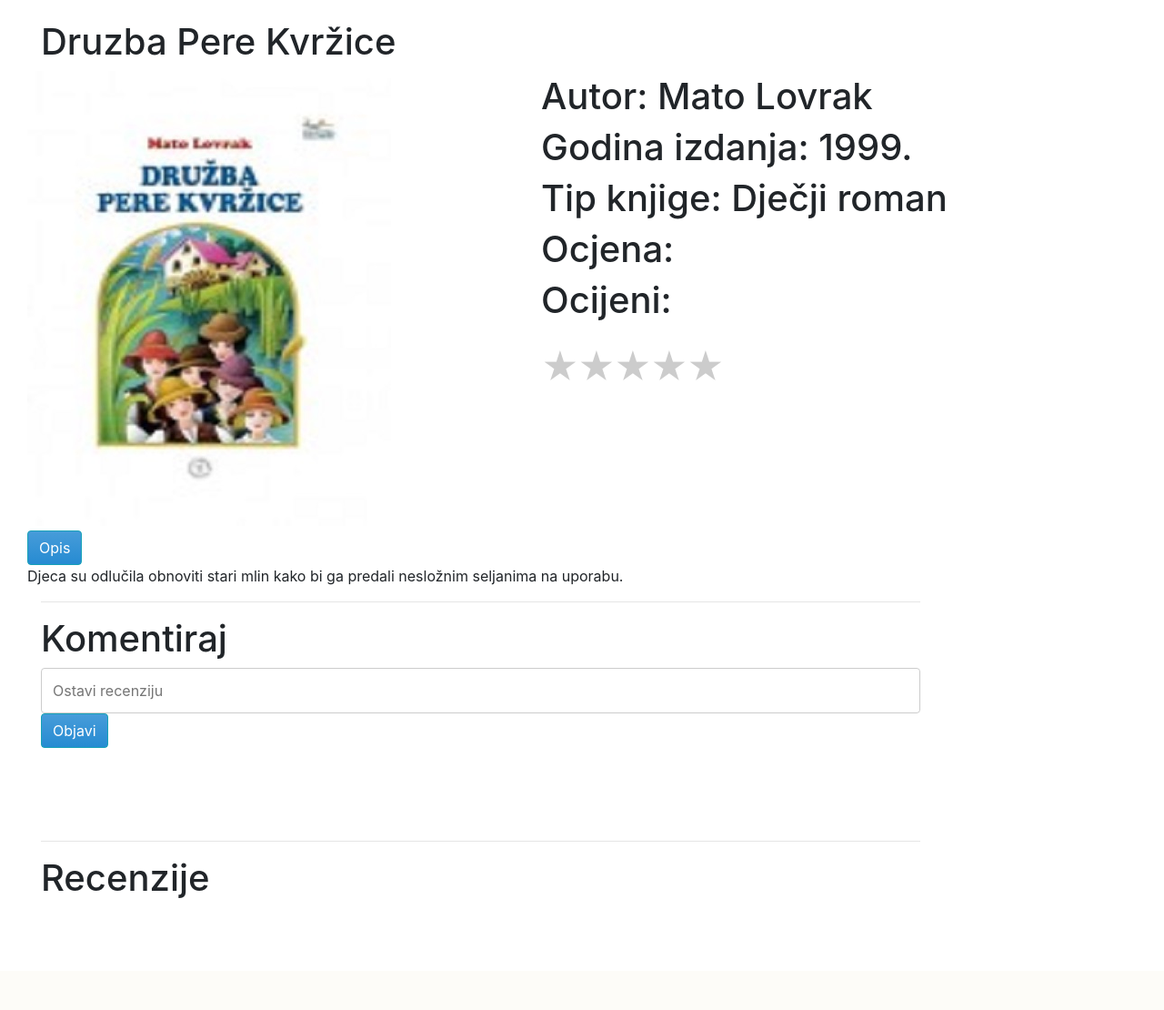
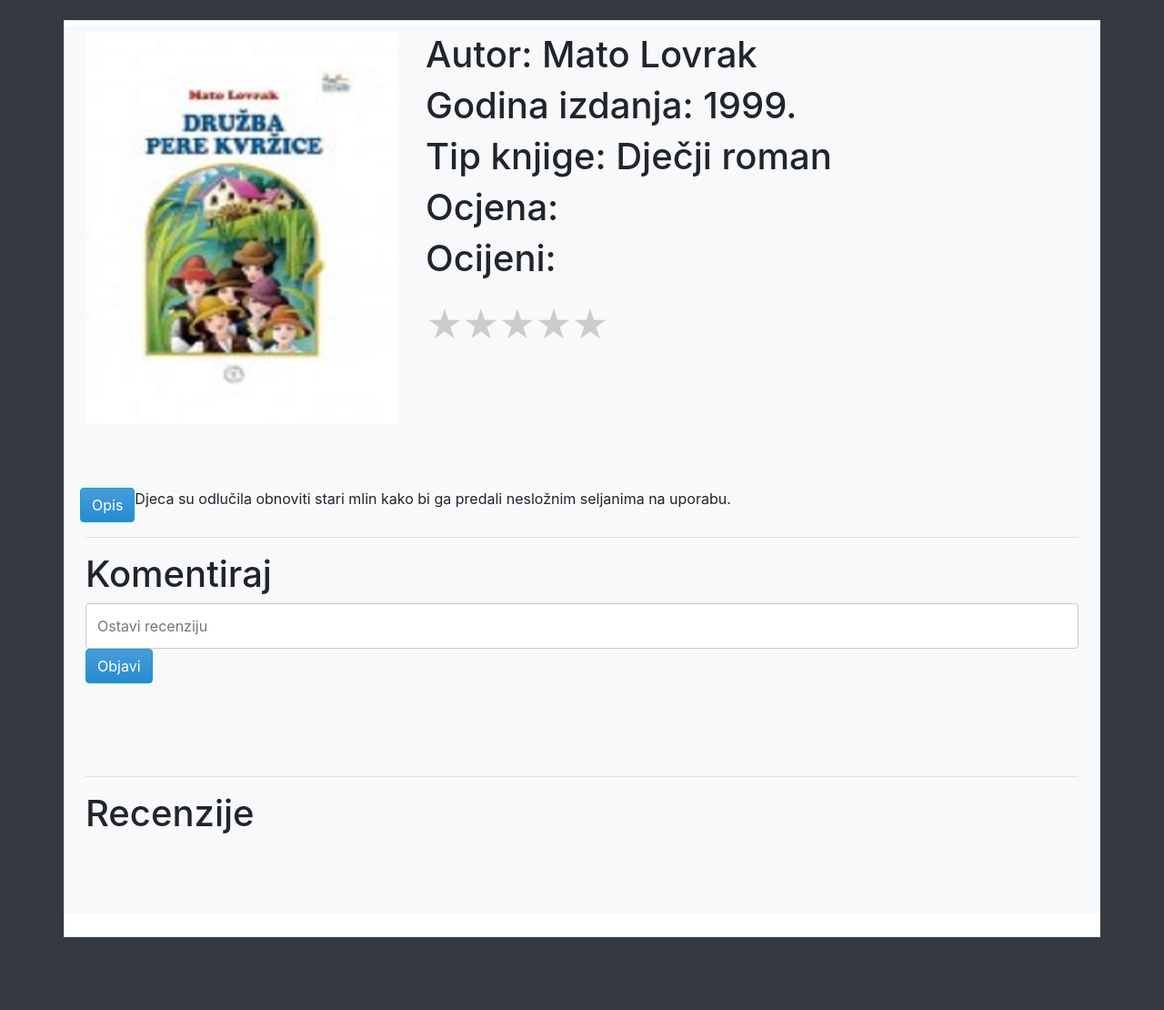
Before and after one commit to zlopy99/Korisnicka, a PHP site: page /knjiga.php?id=1 in a window 1280 px wide. Shown: the part 74-1184 px from the top of the page at 91% size. Before the commit the page ends 1061 px from the top, so only its background shows below. Run offline with PHP 8.4, Linux system fonts and the light colour scheme; some libraries are stand-ins or nearby versions.

Commit message:
Samo mala uređenja

```diff
--- a/knjiga.php
+++ b/knjiga.php
@@ -11,7 +11,6 @@
         //echo $txt_file->current();
 
         $dijelovi = explode(";", $txt_file->current());
-
         ?>
 <!doctype html>
 <html lang="en">
@@ -26,8 +25,8 @@
 
     <title>Recenzija knjiga</title>
   </head>
-<body>
-
+<body class="bg-dark">
+    <!--
     <div>
 
       <header>
@@ -35,31 +34,22 @@
       </header>
       <h1></h1>
     </div>
+-->
 
 
-<div class="knjiga">
-<div class="row">
-      <div class="knjiga">
-        <h1><?php echo $dijelovi[1]; ?></h1>
-        <img src="<?php echo $dijelovi[6]; ?>" alt="Error" class="kslika">
-
-
+<div class="container border mt-5 bg-white">
+  <div class="row bg-light p-2">
+    <div class="col-4">
+      <img src="<?php echo $dijelovi[6]; ?>" alt="Error" class="img-fluid mx-auto d-block">
     </div>
 
-      <div class="kinfo">
+    <div class="kinfo col-8 mt-0">
       <h1 class="kdata">Autor: <?php echo $dijelovi[2] ."<br>"; ?></h1>
-
-
       <h1 class="kdata">Godina izdanja: <?php echo $dijelovi[3] ."<br>"; ?></h1>
-
-
       <h1 class="kdata">Tip knjige: <?php echo $dijelovi[4]; ?></h1>
       <h1 class="kdata">Ocjena:</h1>
-
-
       <h1 class="ocijeni">Ocijeni:</h1>
       <div class="rate">
-
         <input type="radio" id="star5" name="rate" value="5" />
         <label for="star5" title="text">5 stars</label>
         <input type="radio" id="star4" name="rate" value="4" />
@@ -70,25 +60,16 @@
         <label for="star2" title="text">2 stars</label>
         <input type="radio" id="star1" name="rate" value="1" />
         <label for="star1" title="text">1 star</label>
-
+      </div>
     </div>
 
-
-
-
-
-      </div>
-
-      </div>
-      <div class="kgumbovi">
-
+    <div class="row px-4">
       <button type="button" class="btn btn-info" onclick="myFunction()">Opis</button>
-
       <div id="kopis">
         <?php echo $dijelovi[5] ."<br>"; ?>
       </div>
+    </div>
 
-        </div>
     <div class="col-md-12 kom">
       <hr>
       <h1 class="centertxt">Komentiraj</h1>
@@ -104,7 +85,7 @@
     </div>
     <div id="recenzije">
 
-
+  </div>
 </div>
 
 
```
Also changed, not shown: templates/frontpage.php (+6 -6 lines), templates/inc/login.php (+7 -3 lines). Lines whose indentation alone changed are shown as unchanged.
